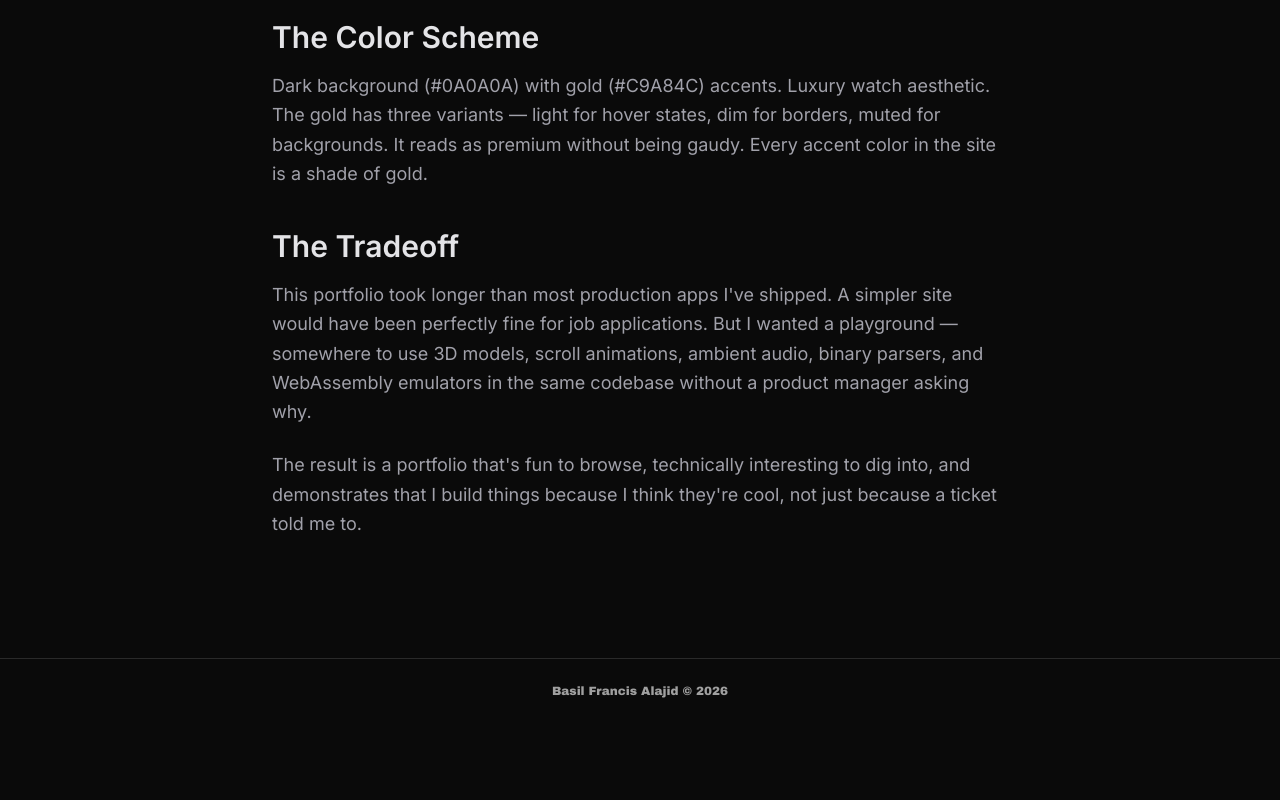
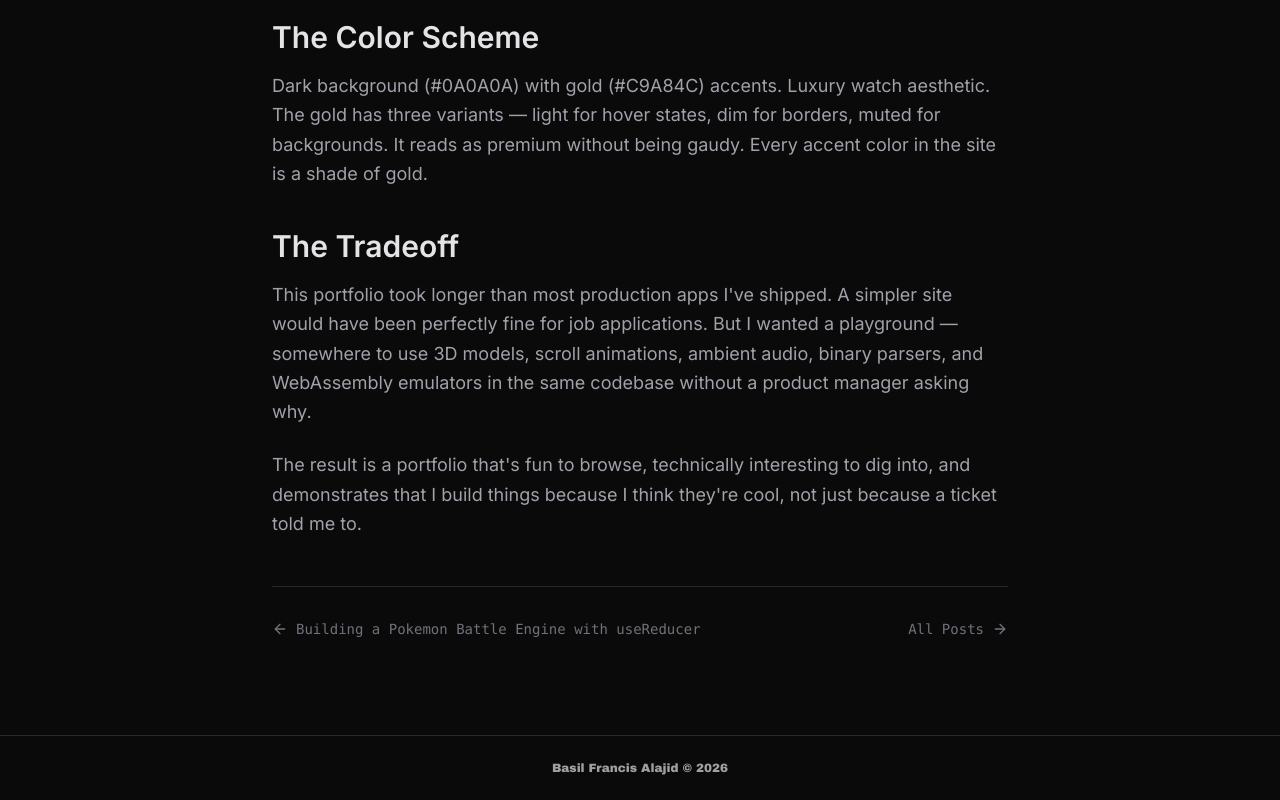
Before and after one commit to BFAlajid/portfolio, a Next.js app: page /blogs/achieving-milestone in a window 1280 px wide. Shown: the part 2392-3192 px from the top of the page. Before the commit the page ends 3115 px from the top, so only its background shows below. Built offline with nearby package versions, Linux system fonts and the light colour scheme.

Commit message:
Add prev/next navigation to case study and blog post pages

```diff
--- a/src/app/blogs/[slug]/page.tsx
+++ b/src/app/blogs/[slug]/page.tsx
@@ -3,7 +3,7 @@ import { getBlogPost, getBlogPosts } from "@/lib/mdx";
 import { MDXRemote } from "next-mdx-remote/rsc";
 import ScrollProgress from "@/components/ui/scroll-progress";
 import Link from "next/link";
-import { ArrowLeft, CalendarDays, User } from "lucide-react";
+import { ArrowLeft, ArrowRight, CalendarDays, User } from "lucide-react";
 import { Badge } from "@/components/ui/badge";
 import RevealAnimation from "@/components/reveal-animations";
 import PageTransition from "@/components/page-transition";
@@ -62,6 +62,12 @@ const components = {
 
 export default function BlogPost({ params }: { params: { slug: string } }) {
   const post = getBlogPost(params.slug);
+  const allPosts = getBlogPosts().sort((a, b) =>
+    new Date(a.metadata.publishedAt) > new Date(b.metadata.publishedAt) ? -1 : 1
+  );
+  const currentIndex = allPosts.findIndex((p) => p.slug === params.slug);
+  const prevPost = currentIndex > 0 ? allPosts[currentIndex - 1] : null;
+  const nextPost = currentIndex < allPosts.length - 1 ? allPosts[currentIndex + 1] : null;
 
   return (
     <PageTransition>
@@ -109,6 +115,43 @@ export default function BlogPost({ params }: { params: { slug: string } }) {
             <MDXRemote source={post.content} components={components} />
           </article>
         </RevealAnimation>
+
+        <div className="flex items-center justify-between border-t border-zinc-800 pt-8 mt-12">
+          {prevPost ? (
+            <Link
+              href={`/blogs/${prevPost.slug}`}
+              className="inline-flex items-center gap-2 text-sm font-mono text-zinc-500 hover:text-purple-400 transition-colors"
+            >
+              <ArrowLeft className="w-4 h-4" />
+              {prevPost.metadata.title}
+            </Link>
+          ) : (
+            <Link
+              href="/blogs"
+              className="inline-flex items-center gap-2 text-sm font-mono text-zinc-500 hover:text-purple-400 transition-colors"
+            >
+              <ArrowLeft className="w-4 h-4" />
+              All Posts
+            </Link>
+          )}
+          {nextPost ? (
+            <Link
+              href={`/blogs/${nextPost.slug}`}
+              className="inline-flex items-center gap-2 text-sm font-mono text-zinc-500 hover:text-purple-400 transition-colors text-right"
+            >
+              {nextPost.metadata.title}
+              <ArrowRight className="w-4 h-4" />
+            </Link>
+          ) : (
+            <Link
+              href="/blogs"
+              className="inline-flex items-center gap-2 text-sm font-mono text-zinc-500 hover:text-purple-400 transition-colors"
+            >
+              All Posts
+              <ArrowRight className="w-4 h-4" />
+            </Link>
+          )}
+        </div>
       </div>
     </div>
     </PageTransition>
--- a/src/app/projects/[id]/page.tsx
+++ b/src/app/projects/[id]/page.tsx
@@ -1,8 +1,8 @@
-import { getCaseStudy, getAllCaseStudyIds } from "@/data/case-studies";
+import caseStudies, { getCaseStudy, getAllCaseStudyIds } from "@/data/case-studies";
 import { notFound } from "next/navigation";
 import Image from "next/image";
 import Link from "next/link";
-import { ArrowLeft } from "lucide-react";
+import { ArrowLeft, ArrowRight } from "lucide-react";
 import PageTransition from "@/components/page-transition";
 
 export async function generateStaticParams() {
@@ -21,6 +21,11 @@ export async function generateMetadata({ params }: { params: { id: string } }) {
 export default function CaseStudyPage({ params }: { params: { id: string } }) {
   const study = getCaseStudy(params.id);
   if (!study) notFound();
+
+  const allIds = getAllCaseStudyIds();
+  const currentIndex = allIds.indexOf(params.id);
+  const prevStudy = currentIndex > 0 ? caseStudies[currentIndex - 1] : null;
+  const nextStudy = currentIndex < allIds.length - 1 ? caseStudies[currentIndex + 1] : null;
 
   return (
     <PageTransition>
@@ -195,14 +200,43 @@ export default function CaseStudyPage({ params }: { params: { id: string } }) {
           </section>
         )}
 
-        {/* Back */}
+        {/* Prev / Next */}
+        <div className="flex items-center justify-between border-t border-[#2A2A2A] pt-8">
+          {prevStudy ? (
+            <Link
+              href={`/projects/${prevStudy.projectId}`}
+              className="inline-flex items-center gap-2 text-sm font-mono text-muted-foreground hover:text-[var(--gold)] transition-colors"
+            >
+              <ArrowLeft className="w-4 h-4" />
+              {prevStudy.title}
+            </Link>
+          ) : (
             <Link
               href="/#projects"
               className="inline-flex items-center gap-2 text-sm font-mono text-muted-foreground hover:text-[var(--gold)] transition-colors"
             >
               <ArrowLeft className="w-4 h-4" />
-          Back to Projects
+              All Projects
             </Link>
+          )}
+          {nextStudy ? (
+            <Link
+              href={`/projects/${nextStudy.projectId}`}
+              className="inline-flex items-center gap-2 text-sm font-mono text-muted-foreground hover:text-[var(--gold)] transition-colors text-right"
+            >
+              {nextStudy.title}
+              <ArrowRight className="w-4 h-4" />
+            </Link>
+          ) : (
+            <Link
+              href="/#projects"
+              className="inline-flex items-center gap-2 text-sm font-mono text-muted-foreground hover:text-[var(--gold)] transition-colors"
+            >
+              All Projects
+              <ArrowRight className="w-4 h-4" />
+            </Link>
+          )}
+        </div>
       </div>
     </main>
     </PageTransition>
```
Lines whose indentation alone changed are shown as unchanged.
